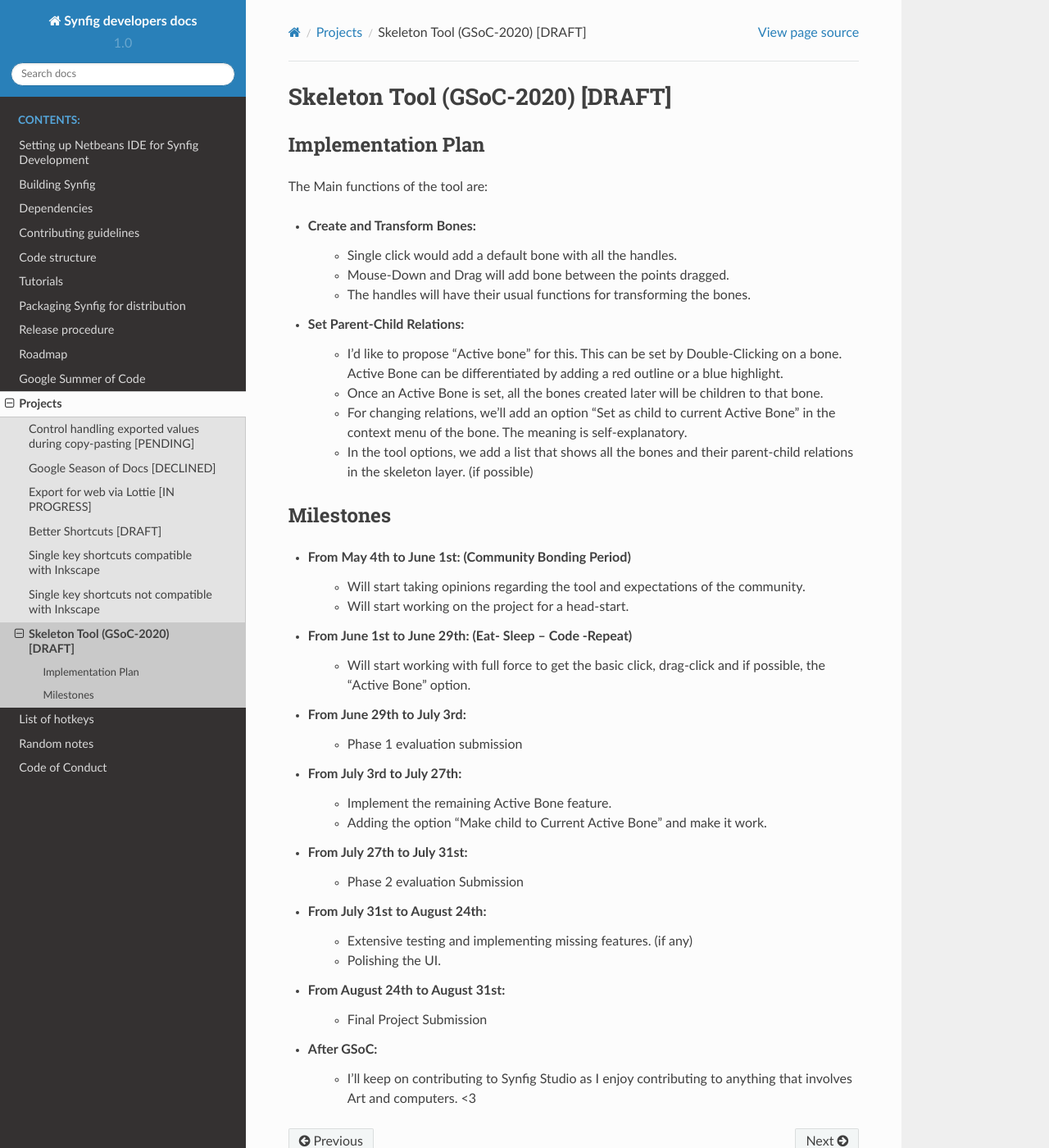
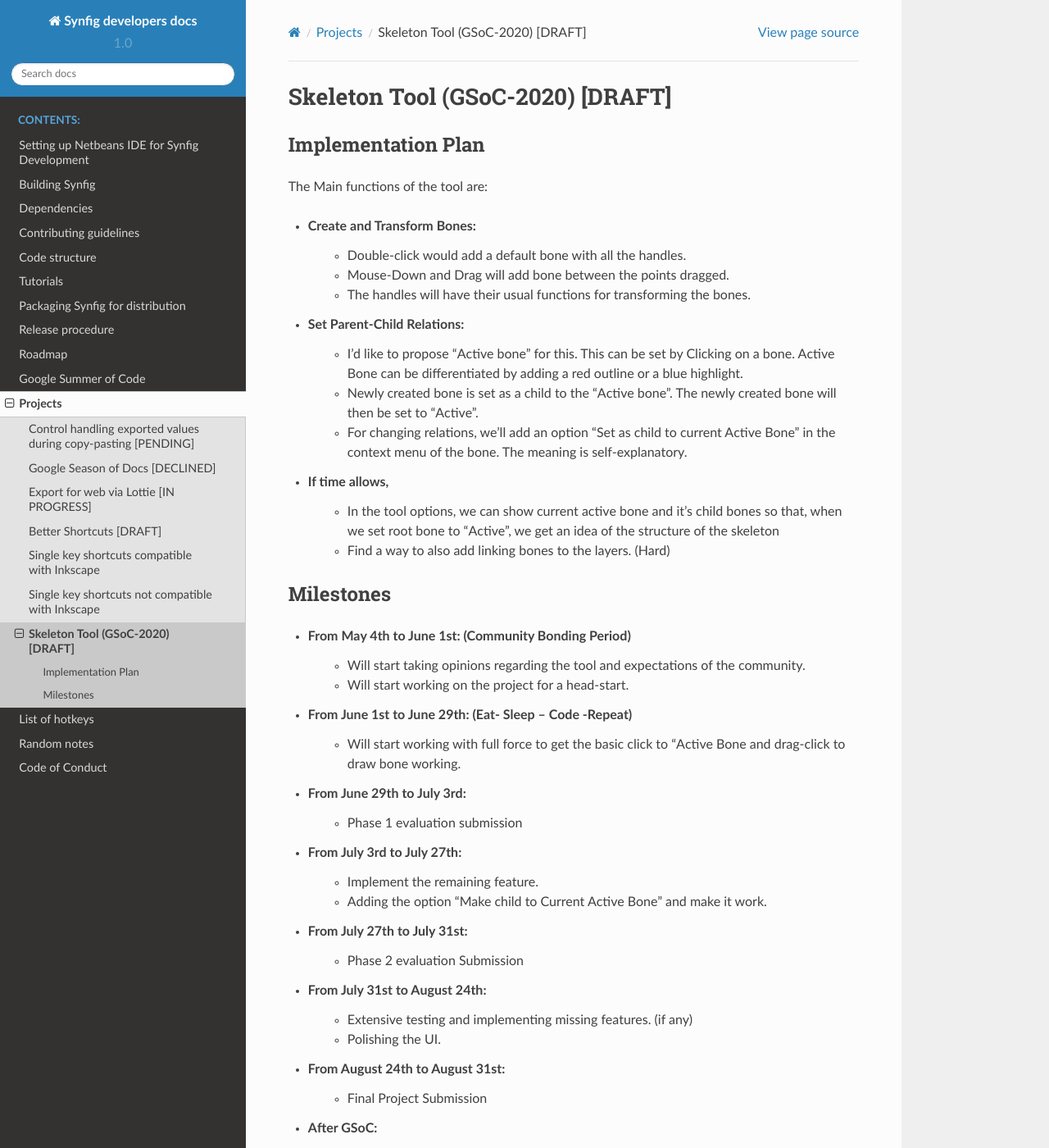
Before and after one commit to synfig/synfig-docs-dev, a Sphinx documentation site: the page built from docs/projects/skeleton.rst, in a window 1280 px wide and 1400 px high. Shown: the whole window at 82% size. Built offline with Sphinx 7.4.7 and the Read the Docs theme 2.0.0, drawn with Linux system fonts in a browser that asks for light colours.

Commit message:
Update skeleton.rst

```diff
--- a/docs/projects/skeleton.rst
+++ b/docs/projects/skeleton.rst
@@ -9,14 +9,18 @@
 The Main functions of the tool are:
 
 - Create and Transform Bones:
-    - Single click would add a default bone with all the handles.
+    - Double-click would add a default bone with all the handles.
     - Mouse-Down and Drag will add bone between the points dragged.
     - The handles will have their usual functions for transforming the bones.
 - Set Parent-Child Relations:
-    - I’d like to propose “Active bone” for this. This can be set by Double-Clicking on a bone. Active Bone can be differentiated by adding a red outline or a blue highlight.
-    - Once an Active Bone is set, all the bones created later will be children to that bone.
+    - I’d like to propose “Active bone” for this. This can be set by Clicking on a bone. Active Bone can be differentiated by adding a red outline or a blue highlight.
+    - Newly created bone is set as a child to the "Active bone". The newly created bone will then be set to "Active".
     - For changing relations, we’ll add an option “Set as child to current Active Bone” in the context menu of the bone. The meaning is self-explanatory.
-    - In the tool options, we add a list that shows all the bones and their parent-child relations in the skeleton layer. (if possible)
+
+
+- If time allows,
+    - In the tool options, we can show current active bone and it's child bones so that, when we set root bone to "Active", we get an idea of the structure of the skeleton
+    - Find a way to also add linking bones to the layers. (Hard)
 
 
 Milestones
@@ -26,13 +30,13 @@
     - Will start working on the project for a head-start.
 
 - From June 1st to June 29th: (Eat- Sleep – Code -Repeat)
-    - Will start working with full force to get the basic click, drag-click and if possible, the “Active Bone” option.
+    - Will start working with full force to get the basic click to "Active Bone and drag-click to draw bone working.
 
 - From June 29th to July 3rd:
     - Phase 1 evaluation submission
 
 - From July 3rd to July 27th:
-    - Implement the remaining Active Bone feature.
+    - Implement the remaining feature.
     - Adding the option “Make child to Current Active Bone” and make it work.
 
 - From July 27th to July 31st:
```
